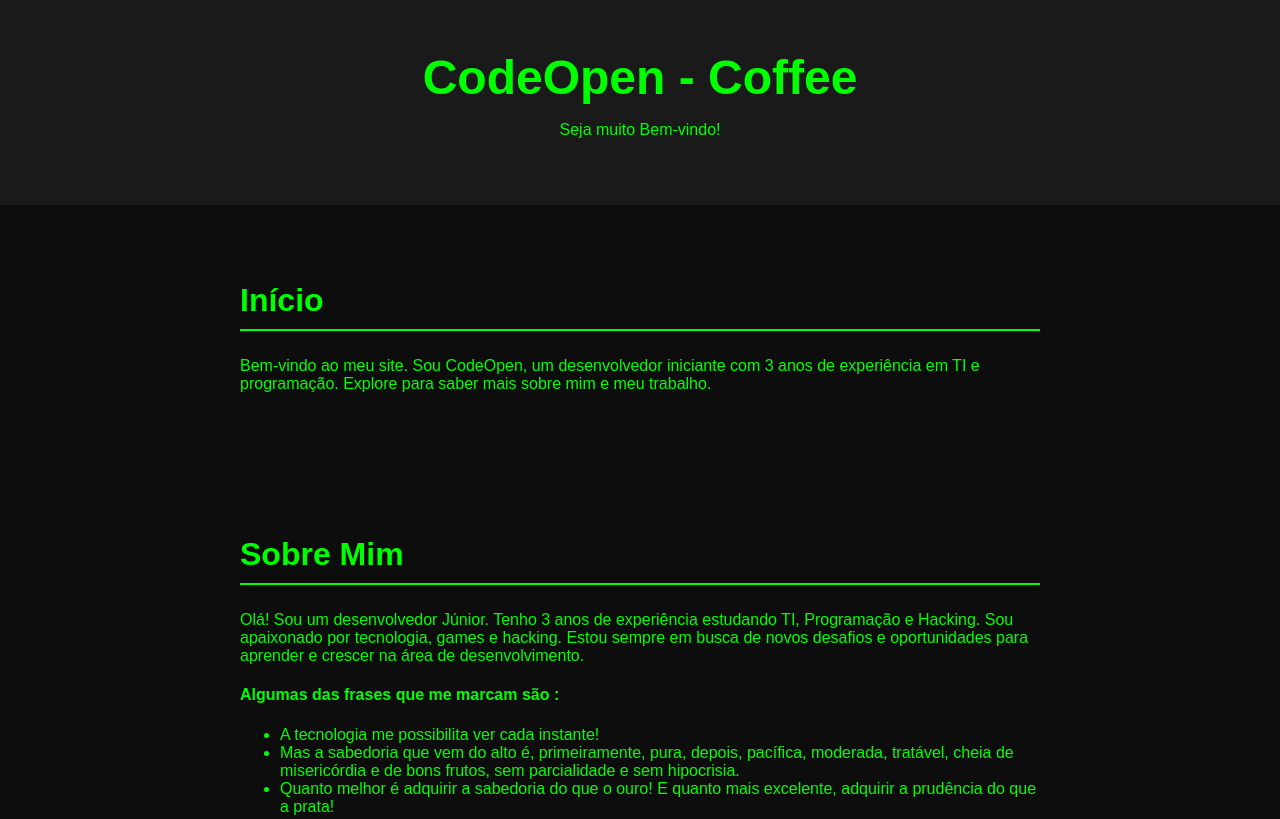
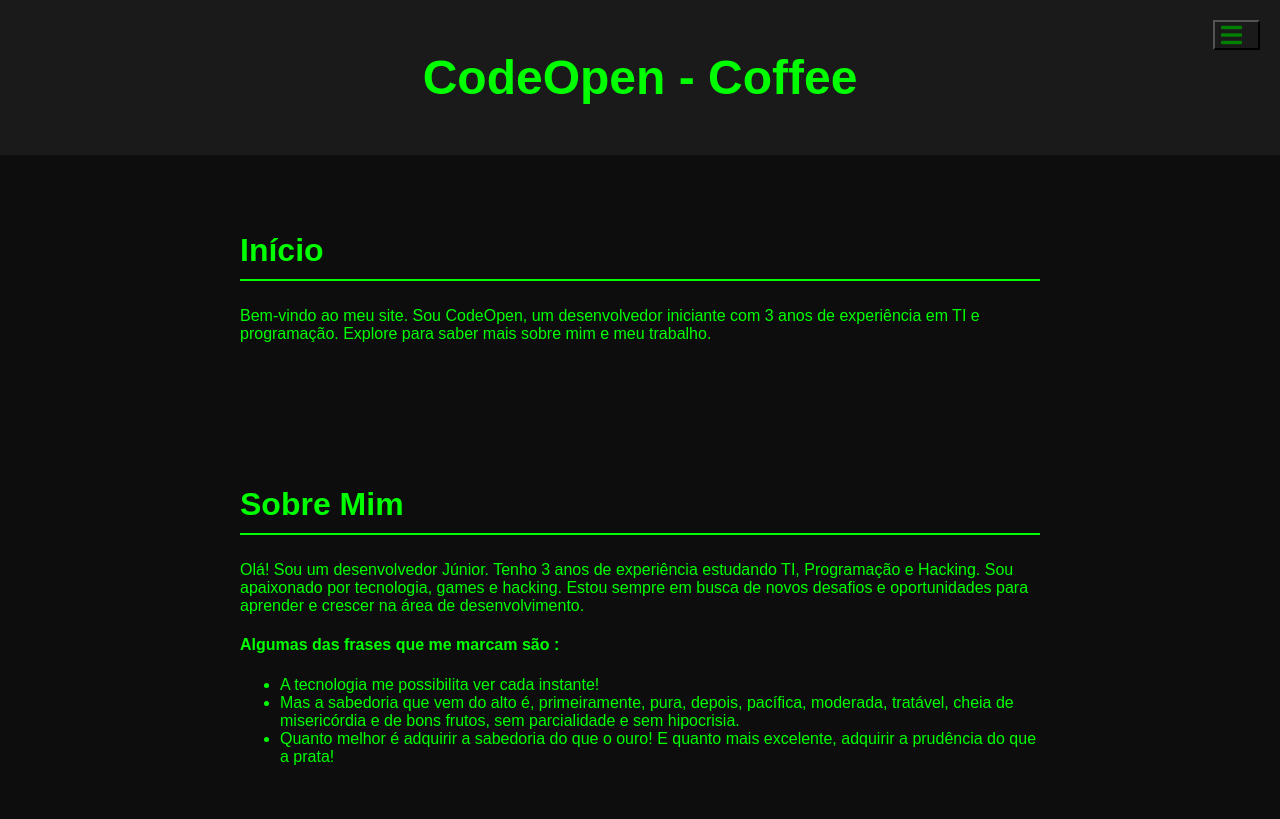
Before and after one commit to Zer0G0ld/CodeOpen-Coffee, a plain HTML site: page index.html in a window 1280 px wide. Shown: the top 819 px of the page. Drawn offline with Linux system fonts and the light colour scheme.

Commit message:
Update index.html

```diff
--- a/index.html
+++ b/index.html
@@ -14,7 +14,9 @@
 <body>
     <header>
         <h1>CodeOpen - Coffee</h1>
-        <p>Seja muito Bem-vindo!</p>
+        <button class="menu-toggle">
+            <i class="fa fa-bars menu-icon" aria-hidden="true"></i>
+        </button>
     </header>
 
     <nav>
@@ -115,5 +117,7 @@
     <footer>
         <p>&copy; 2024 CodeOpen | Zer0</p>
     </footer>
+
+    <script src="script.js"></script>
 </body>
 </html>
```
